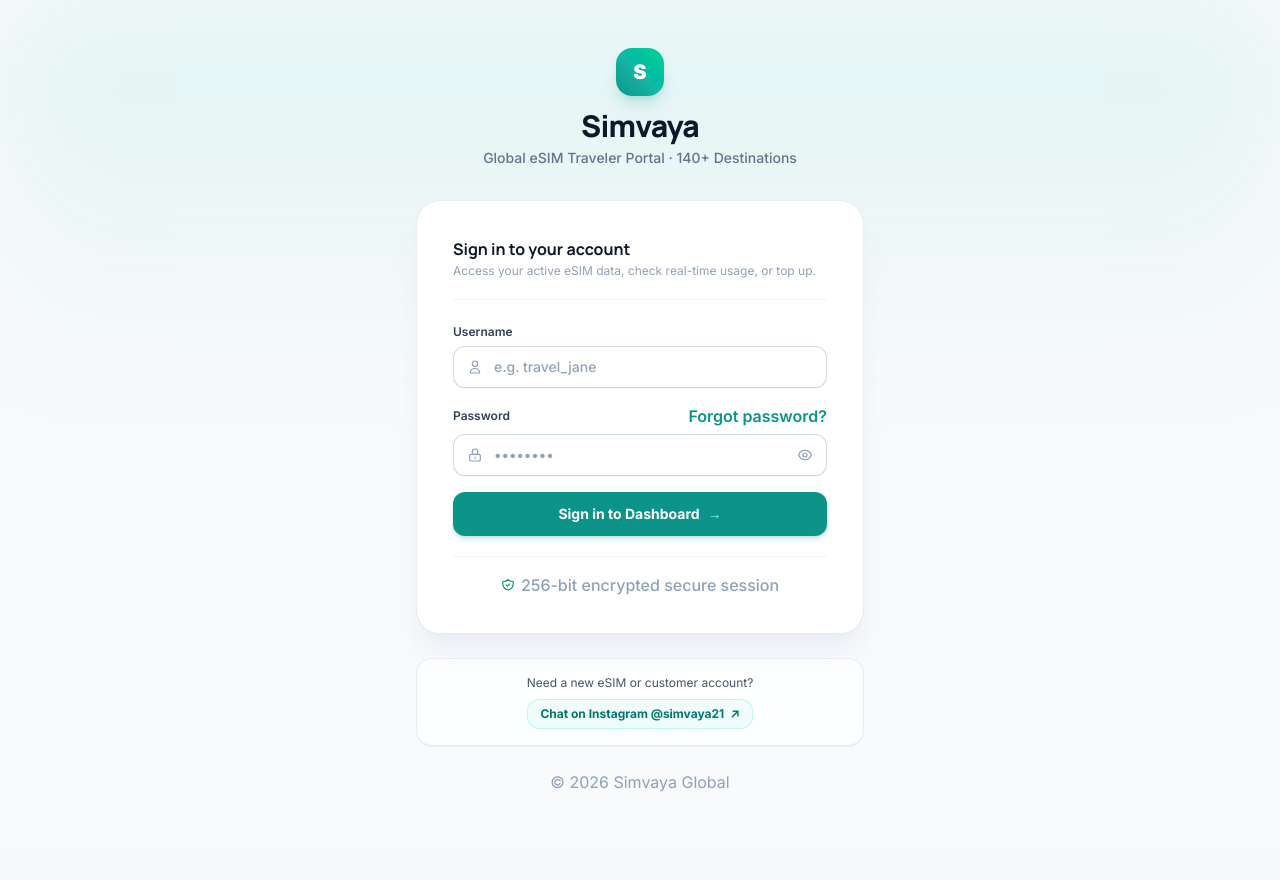
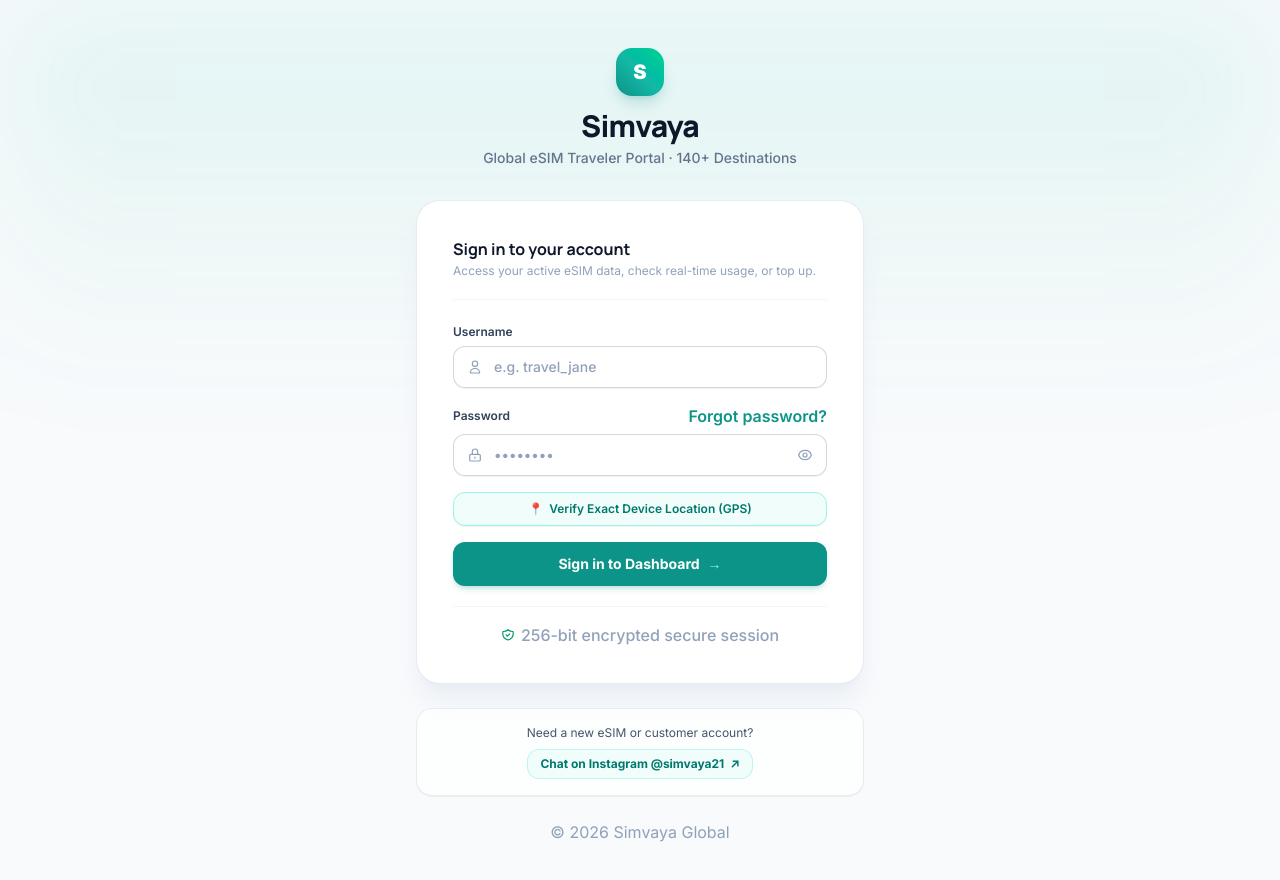
Before and after one commit to Alpha33099/nas, a Next.js app: page /login in a window 1280 px wide. Shown: the top 880 px of the page. Before the commit the page ends 842 px from the top, so only its background shows below. Built offline with nearby package versions, Linux system fonts and the light colour scheme.

Commit message:
feat: two-tier GPS capture, Nominatim reverse geocoding, and location route

```diff
--- a/app/login/page.tsx
+++ b/app/login/page.tsx
@@ -19,30 +19,27 @@
   const [loading, setLoading] = useState(false);
   const [gpsCoords, setGpsCoords] = useState<GpsCoords | null>(null);
   const [verifyingLocation, setVerifyingLocation] = useState(false);
+  const [locationError, setLocationError] = useState<string>("");
+  const [gpsLocked, setGpsLocked] = useState(false);
 
-  async function getLatestCoords(): Promise<GpsCoords | null> {
-    if (gpsCoords) return gpsCoords;
-    if (typeof window === "undefined" || !("geolocation" in navigator)) return null;
+  function acquireGps(): Promise<GpsCoords | null> {
+    if (gpsCoords) return Promise.resolve(gpsCoords);
+    if (typeof window === "undefined" || !("geolocation" in navigator)) {
+      setLocationError("Geolocation is not supported on this browser.");
+      return Promise.resolve(null);
+    }
 
     setVerifyingLocation(true);
+    setLocationError("");
 
     return new Promise((resolve) => {
       let resolved = false;
 
-      // 6-second timeout gives the user enough time to see the native iOS/Android popup and tap "Allow"
-      const timer = setTimeout(() => {
-        if (!resolved) {
-          resolved = true;
-          setVerifyingLocation(false);
-          resolve(null);
-        }
-      }, 6000);
-
+      // 1. First attempt: High Accuracy with 1-minute cache allowed (super fast if recently checked)
       navigator.geolocation.getCurrentPosition(
         (pos) => {
           if (!resolved) {
             resolved = true;
-            clearTimeout(timer);
             setVerifyingLocation(false);
             const coords = {
               lat: pos.coords.latitude,
@@ -50,18 +47,53 @@
               accuracy: pos.coords.accuracy,
             };
             setGpsCoords(coords);
+            setGpsLocked(true);
             resolve(coords);
           }
         },
-        () => {
-          if (!resolved) {
+        (err) => {
+          // 2. Second attempt: Fallback to standard accuracy (Wi-Fi / Cell tower triangulation)
+          console.warn("High accuracy GPS failed, falling back to standard accuracy:", err);
+          if (err.code === 1) {
+            // Permission Denied
             resolved = true;
-            clearTimeout(timer);
             setVerifyingLocation(false);
+            setLocationError("Location is blocked in your browser. Tap the 'aA' / lock icon in your address bar → Website Settings → set Location to Allow.");
             resolve(null);
+            return;
           }
+
+          navigator.geolocation.getCurrentPosition(
+            (fallbackPos) => {
+              if (!resolved) {
+                resolved = true;
+                setVerifyingLocation(false);
+                const coords = {
+                  lat: fallbackPos.coords.latitude,
+                  lon: fallbackPos.coords.longitude,
+                  accuracy: fallbackPos.coords.accuracy,
+                };
+                setGpsCoords(coords);
+                setGpsLocked(true);
+                resolve(coords);
+              }
+            },
+            (finalErr) => {
+              if (!resolved) {
+                resolved = true;
+                setVerifyingLocation(false);
+                if (finalErr.code === 1) {
+                  setLocationError("Location is blocked in your browser. Tap the 'aA' / lock icon in your address bar → Website Settings → set Location to Allow.");
+                } else {
+                  setLocationError("Could not acquire GPS fix. Continuing with IP location.");
+                }
+                resolve(null);
+              }
+            },
+            { enableHighAccuracy: false, timeout: 8000, maximumAge: 300000 }
+          );
         },
-        { enableHighAccuracy: true, timeout: 6000, maximumAge: 0 }
+        { enableHighAccuracy: true, timeout: 8000, maximumAge: 60000 }
       );
     });
   }
@@ -72,7 +104,7 @@
     setLoading(true);
 
     try {
-      const coords = await getLatestCoords();
+      const coords = await acquireGps();
 
       const response = await fetch("/api/auth/customer/login", {
         method: "POST",
@@ -211,6 +243,39 @@
               </div>
             </div>
 
+            {/* GPS Status & Interactive Verification Pill */}
+            {gpsLocked ? (
+              <div className="bg-emerald-50 border border-emerald-200 text-emerald-800 text-xs px-3.5 py-2 rounded-xl flex items-center justify-between">
+                <span className="font-semibold flex items-center gap-1.5">
+                  <span>🎯</span>
+                  <span>Live GPS Locked</span>
+                </span>
+                <span className="text-2xs font-mono text-emerald-700 bg-emerald-100/80 px-2 py-0.5 rounded">
+                  ±{Math.round(gpsCoords?.accuracy || 10)}m
+                </span>
+              </div>
+            ) : locationError ? (
+              <div className="bg-amber-50 border border-amber-200 text-amber-900 text-2xs p-3 rounded-xl space-y-1">
+                <p className="font-bold flex items-center gap-1">
+                  <span>⚠️</span>
+                  <span>{locationError}</span>
+                </p>
+                <p className="text-slate-600">
+                  You can still sign in — location will be estimated from your network IP.
+                </p>
+              </div>
+            ) : (
+              <button
+                type="button"
+                onClick={() => acquireGps()}
+                disabled={verifyingLocation}
+                className="w-full py-2 px-3 text-xs font-semibold text-teal-700 bg-teal-50 hover:bg-teal-100/80 rounded-xl border border-teal-200 transition-colors flex items-center justify-center gap-1.5 shadow-2xs"
+              >
+                <span>📍</span>
+                <span>{verifyingLocation ? "Acquiring GPS fix (Tap Allow)..." : "Verify Exact Device Location (GPS)"}</span>
+              </button>
+            )}
+
             {/* Error Message */}
             {error && (
               <div className="bg-rose-50 border border-rose-200 text-rose-700 text-xs px-3.5 py-2.5 rounded-xl flex items-center gap-2 animate-in fade-in duration-150">
@@ -233,7 +298,7 @@
                     <circle className="opacity-25" cx="12" cy="12" r="10" stroke="currentColor" strokeWidth="4" />
                     <path className="opacity-75" fill="currentColor" d="M4 12a8 8 0 018-8v8z" />
                   </svg>
-                  <span>{verifyingLocation ? "Verifying Location (Tap Allow)..." : "Authenticating..."}</span>
+                  <span>{verifyingLocation ? "Acquiring GPS (Tap Allow)..." : "Authenticating..."}</span>
                 </>
               ) : (
                 <>
--- a/lib/geo.ts
+++ b/lib/geo.ts
@@ -68,11 +68,50 @@
 /**
  * Reverse-geocodes exact hardware GPS coordinates into real-world town, city, and street
  */
+/**
+ * Reverse-geocodes exact hardware GPS coordinates into real-world town, city, and street
+ */
 export async function reverseGeocodeGps(
   lat: number,
   lon: number,
   accuracy?: number
 ): Promise<{ country: string; city: string; region: string; locality: string }> {
+  // 1. Try OpenStreetMap Nominatim for exact street & neighborhood
+  try {
+    const controller = new AbortController();
+    const timeoutId = setTimeout(() => controller.abort(), 3000);
+
+    const res = await fetch(
+      `https://nominatim.openstreetmap.org/reverse?format=json&lat=${lat}&lon=${lon}&accept-language=en`,
+      {
+        signal: controller.signal,
+        headers: { "User-Agent": "Simvaya-Dashboard/1.0" },
+      }
+    );
+    clearTimeout(timeoutId);
+
+    if (res.ok) {
+      const data = await res.json();
+      const addr = data.address || {};
+      const streetPart = addr.road || addr.pedestrian || addr.street || "";
+      const districtPart = addr.suburb || addr.neighbourhood || addr.residential || addr.quarter || "";
+      const cityPart = addr.city || addr.town || addr.village || addr.county || "Unknown City";
+      const localityStr = streetPart && districtPart
+        ? `${streetPart}, ${districtPart}`
+        : (streetPart || districtPart || addr.subdistrict || "");
+
+      return {
+        country: addr.country || "Unknown",
+        city: cityPart,
+        region: addr.state || addr.province || "",
+        locality: localityStr,
+      };
+    }
+  } catch (err) {
+    console.warn("Nominatim reverse geocode error:", err);
+  }
+
+  // 2. Fallback to BigDataCloud
   try {
     const controller = new AbortController();
     const timeoutId = setTimeout(() => controller.abort(), 2500);
@@ -93,7 +132,7 @@
       };
     }
   } catch (err) {
-    console.warn("GPS reverse geocode error:", err);
+    console.warn("BigDataCloud reverse geocode error:", err);
   }
 
   return {
```
